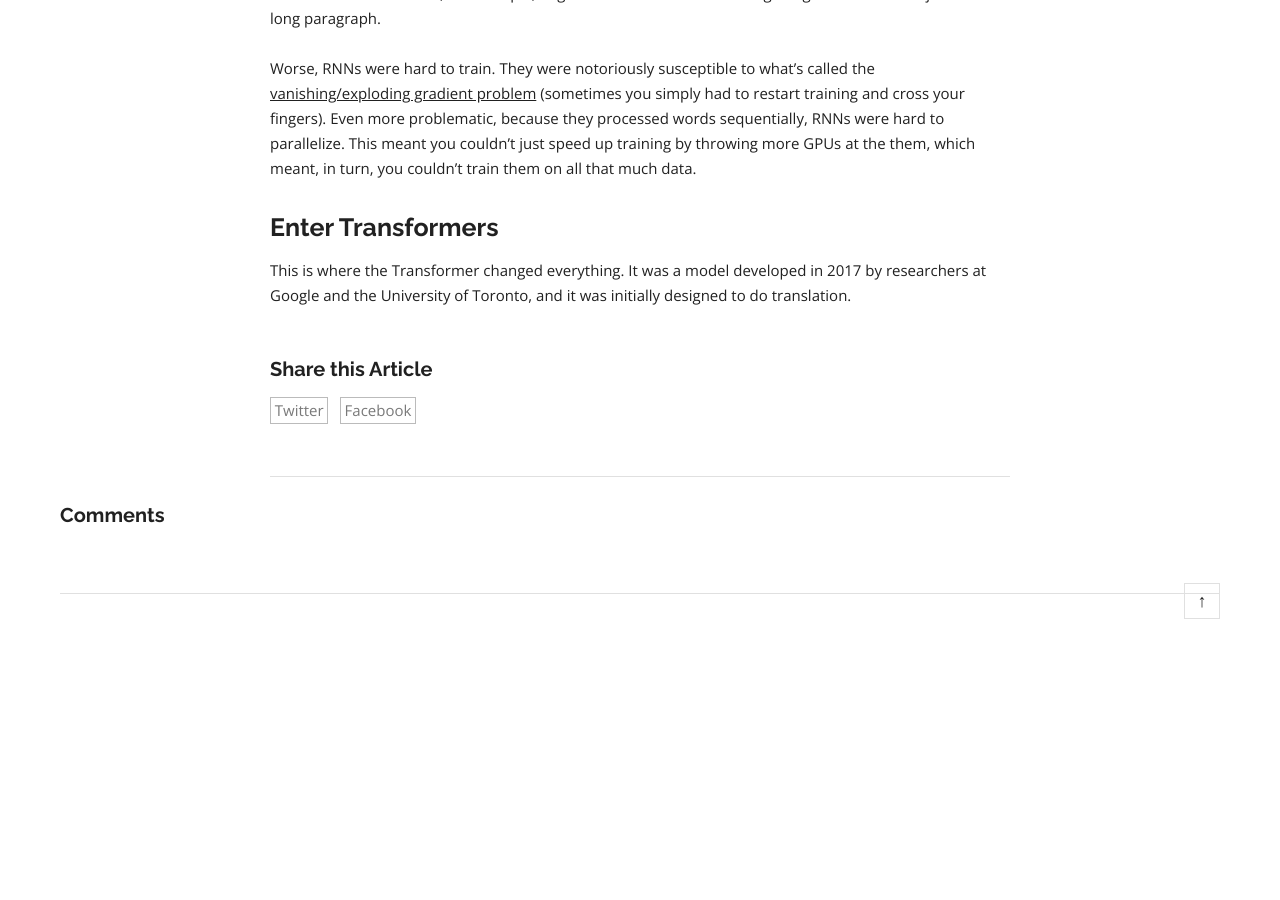
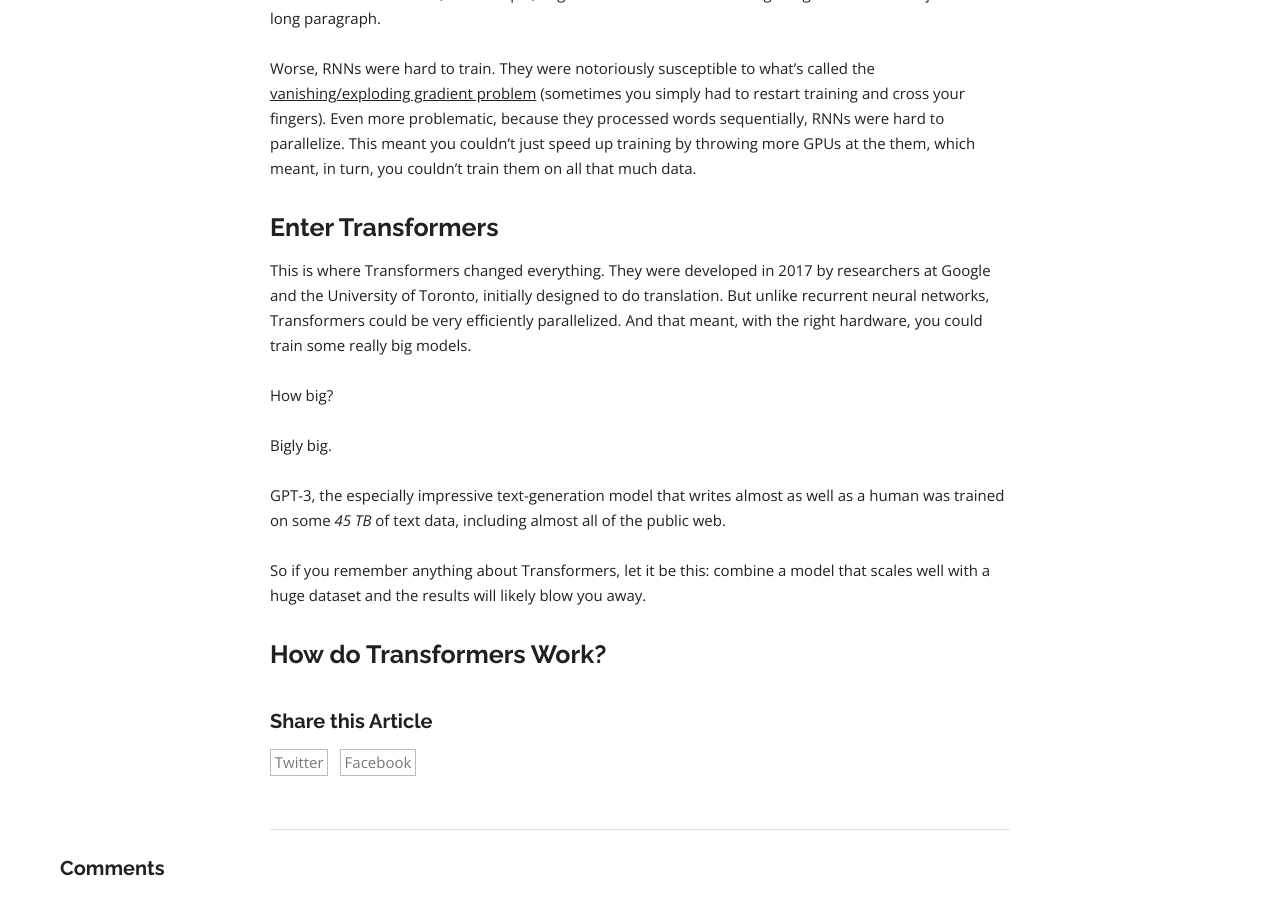
Before and after one commit to dalequark/daleonai, a Jekyll site: the page built from _posts/2021-05-06-transformers-explained-understand-the-model-behind-gpt-3-bert-t5-and-more.md, in a window 1280 px wide and 900 px high, scrolled down 2250 px. Built offline with Jekyll 4.4.1, drawn with Linux system fonts in a browser that asks for light colours; some web fonts are replaced; a script that is not in the unit is left out; comment, search, counter and statistics services are not loaded; before the commit the page ends 2894 px from its top, so only the background shows below that.

Commit message:
Update Blog “2021-05-06-transformers-explained-understand-the-model-behind-gpt-3-bert-t5-and-more”

```diff
--- a/_posts/2021-05-06-transformers-explained-understand-the-model-behind-gpt-3-bert-t5-and-more.md
+++ b/_posts/2021-05-06-transformers-explained-understand-the-model-behind-gpt-3-bert-t5-and-more.md
@@ -43,6 +43,20 @@ But RNNS had issues. First, they struggled to handle large sequences of text, li
 
 Worse, RNNs were hard to train. They were notoriously susceptible to what's called the [vanishing/exploding gradient problem](https://towardsdatascience.com/the-exploding-and-vanishing-gradients-problem-in-time-series-6b87d558d22) (sometimes you simply had to restart training and cross your fingers). Even more problematic, because they processed words sequentially, RNNs were hard to parallelize. This meant you couldn't just speed up training by throwing more GPUs at the them, which meant, in turn, you couldn't train them on all that much data.
 
+
+
 ## Enter Transformers
 
-This is where the Transformer changed everything. It was a model developed in 2017 by researchers at Google and the University of Toronto, and it was initially designed to do translation.
+This is where Transformers changed everything. They were developed in 2017 by researchers at Google and the University of Toronto, initially designed to do translation. But unlike recurrent neural networks, Transformers could be very efficiently parallelized. And that meant, with the right hardware, you could train some really big models.
+
+How big?
+
+Bigly big.
+
+GPT-3, the especially impressive text-generation model that writes almost as well as a human was trained on some *45 TB* of text data, including almost all of the public web.
+
+So if you remember anything about Transformers, let it be this: combine a model that scales well with a huge dataset and the results will likely blow you away.
+
+
+
+## How do Transformers Work?
```
